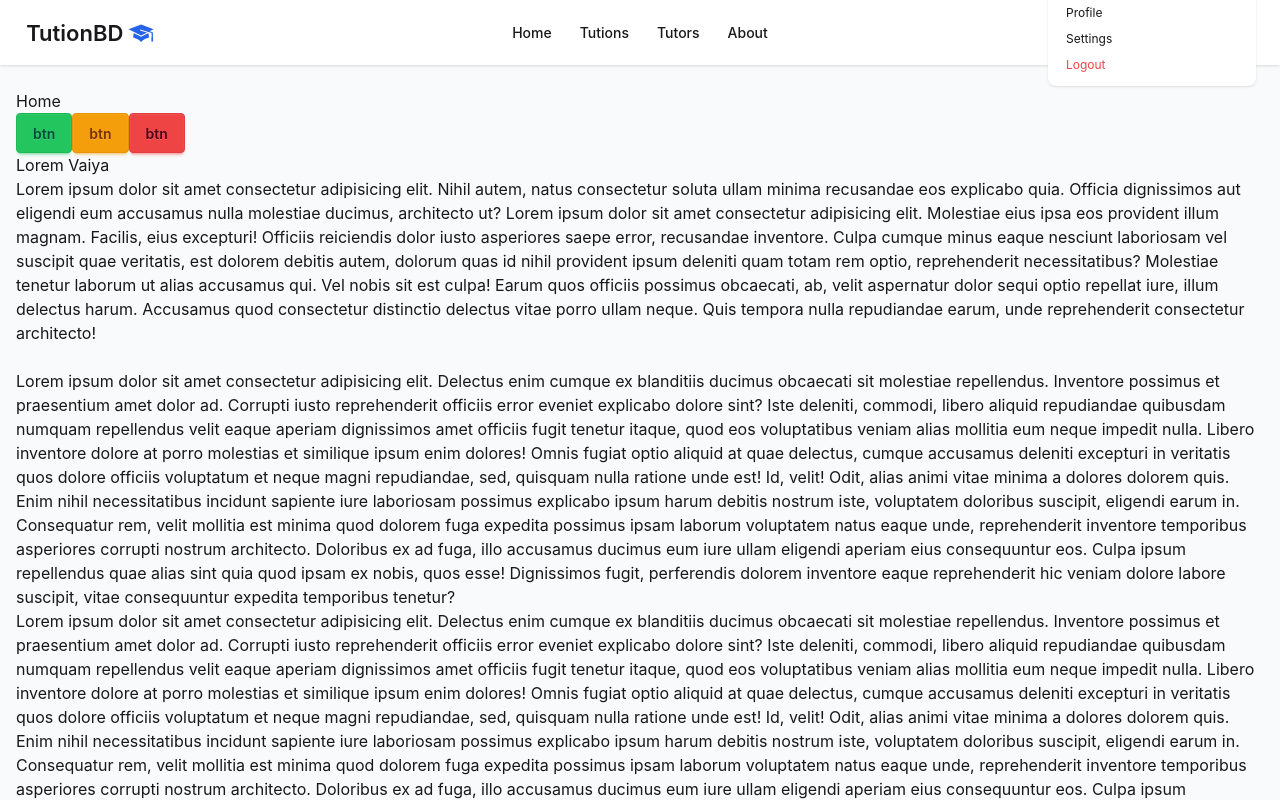
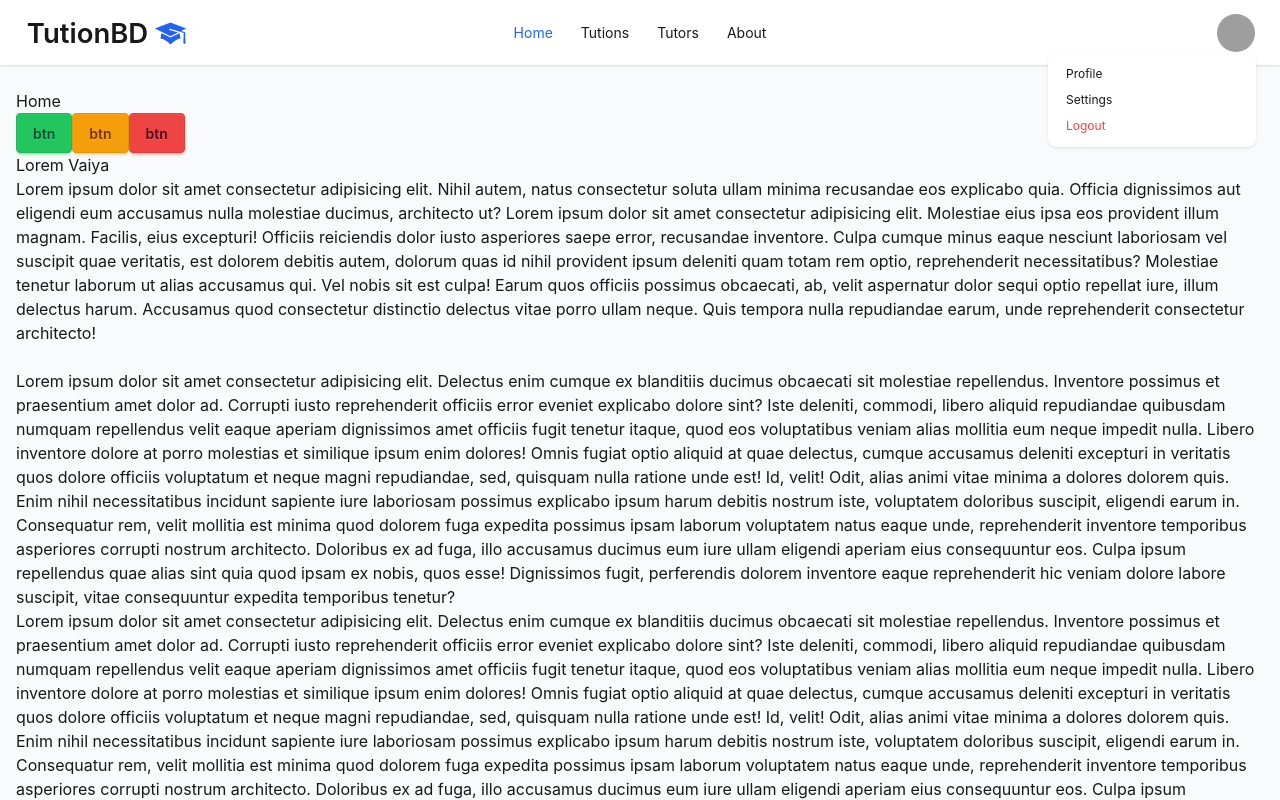
Before and after one commit to joybappy2/E-Tution-Client, a React (Vite) app: page / in a window 1280 px wide. Both pictures are taken after a click on the button 1235 px from the left and 32 px from the top of the page. Shown: the top 800 px of the page. Built offline with nearby package versions, Linux system fonts and the light colour scheme; grey boxes are pictures that could not be loaded.

Commit message:
responsive sidebar, logo & btn component

```diff
--- a/src/components/Logo/Logo.jsx
+++ b/src/components/Logo/Logo.jsx
@@ -2,9 +2,13 @@ import React from "react";
 import { GiGraduateCap } from "react-icons/gi";
 import { Link } from "react-router";
 
-const Logo = () => {
+const Logo = ({ className = "", ...props }) => {
   return (
-    <Link to="/" className={`text-xl font-semibold flex items-center gap-1`}>
+    <Link
+      to="/"
+      {...props}
+      className={`text-xl font-semibold flex items-center gap-1 ${className}`}
+    >
       <span>TutionBD</span>
       <GiGraduateCap color="#2563eb" size={25}></GiGraduateCap>
     </Link>
--- a/src/components/Navbar/Navbar.jsx
+++ b/src/components/Navbar/Navbar.jsx
@@ -1,7 +1,6 @@
 import React from "react";
-import { GiGraduateCap } from "react-icons/gi";
 import { IoMdMenu } from "react-icons/io";
-import { Link, NavLink } from "react-router";
+import { NavLink } from "react-router";
 import Logo from "../Logo/Logo";
 import Button from "../Button/Button";
 
@@ -11,16 +10,16 @@ const Navbar = () => {
   const links = (
     <>
       <li>
-        <NavLink>Home</NavLink>
+        <NavLink to="/">Home</NavLink>
       </li>
       <li>
-        <NavLink>Tutions</NavLink>
+        <NavLink to="/tutions">Tutions</NavLink>
       </li>
       <li>
-        <NavLink>Tutors</NavLink>
+        <NavLink to="/tutors">Tutors</NavLink>
       </li>
       <li>
-        <NavLink>About</NavLink>
+        <NavLink to="/about">About</NavLink>
       </li>
     </>
   );
@@ -48,7 +47,7 @@ const Navbar = () => {
             ></label>
 
             <ul
-              className=" font-medium menu bg-base-100 min-h-screen w-64 sm:w-72 p-4 gap-1
+              className="menu bg-base-100 min-h-screen w-64 sm:w-72 p-4 gap-1
             [&_a:active]:bg-primary [&_a:active]:text-white"
             >
               {links}
@@ -58,13 +57,13 @@ const Navbar = () => {
 
         {/* Logo */}
         <div className="flex items-center ml-1 md:ml-2 md:scale-110">
-          <Logo />
+          <Logo className="md:scale-125 md:ml-4" />
         </div>
       </div>
 
       <div className="navbar-center hidden lg:flex items-center">
         <ul
-          className="font-medium menu menu-horizontal gap-1
+          className="menu menu-horizontal gap-1
         [&_a:active]:bg-primary [&_a:active]:text-white"
         >
           {links}
@@ -89,7 +88,15 @@ const Navbar = () => {
 
             <ul
               tabIndex={-1}
-              className="menu menu-sm dropdown-content bg-base-100 rounded-box z-20 mt-3 w-52 p-2 shadow"
+              className="menu menu-sm dropdown-content
+              bg-base-100
+              rounded-box
+              z-50 mt-3 w-52 p-2
+              shadow-sm
+              [&_a:active]:bg-primary
+              [&_a:active]:text-white
+              top-7
+              "
             >
               <li>
                 <a>Profile</a>
@@ -104,8 +111,8 @@ const Navbar = () => {
           </div>
         ) : (
           <div className="flex items-center gap-2 sm:gap-4">
-            <Button className="bg-[#5289ff27]">Login</Button>
-            <Button>Register</Button>
+            <Button className="bg-[#5289ff27] btn-sm">Login</Button>
+            <Button className="btn-primary btn-sm">Register</Button>
           </div>
         )}
       </div>
--- a/src/index.css
+++ b/src/index.css
@@ -22,3 +22,7 @@ body {
 body{
   @apply bg-gray-50
 }
+
+a.active{
+  @apply text-primary
+}
--- a/src/routes/router.jsx
+++ b/src/routes/router.jsx
@@ -36,8 +36,10 @@ const router = createBrowserRouter([
   {
     path: "*",
     element: (
-      <h2 className="text-7xl font-bold min-h-screen flex justify-center items-center">
+      <h2 className="text-7xl text-center font-bold min-h-screen flex justify-center items-center">
         Error 404
+        <br />
+        Page Not Found
       </h2>
     ),
   },
```
